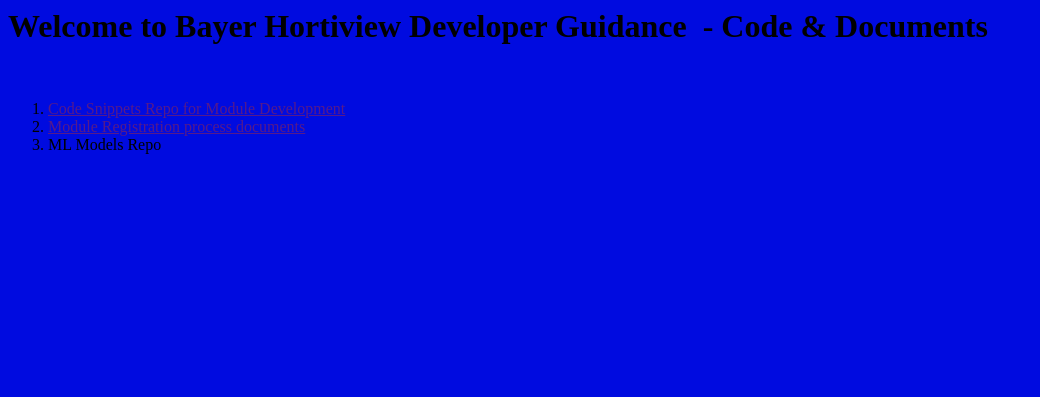
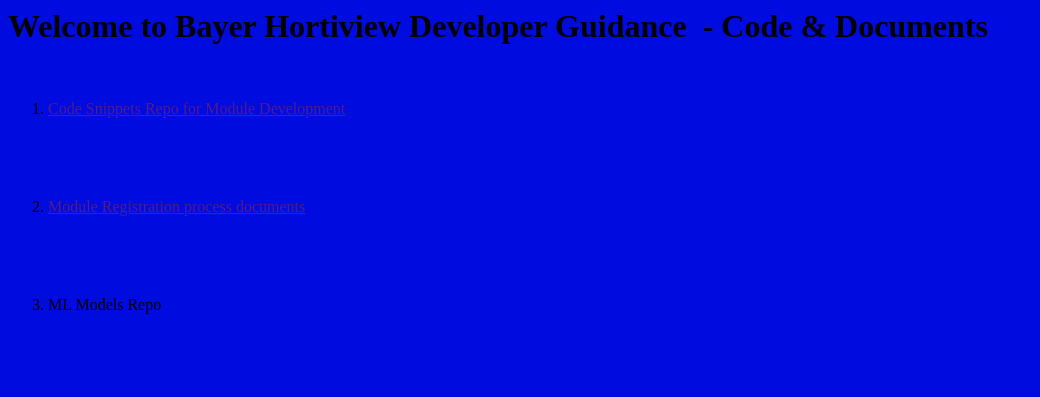
Before and after one commit to umaranit/samplegithubpage, a plain HTML site: page index.html in a window 1280 px wide. Shown: the whole page, without its empty margins (0-1040 px from the left). Drawn offline with Linux system fonts and the light colour scheme.

Commit message:
test changes

```diff
--- a/index.html
+++ b/index.html
@@ -10,9 +10,9 @@
     <br>
     <p>
         <ol>
-            <li><a href="">Code Snippets Repo for Module Development</a><br></li>
-<li><a href="">Module Registration process documents</a><br></li>
-<li><a href></a>ML Models Repo</li>
+            <li style="padding-bottom:5em;"><a href="">Code Snippets Repo for Module Development</a><br></li>
+<li style="padding-bottom:5em;"><a href="">Module Registration process documents</a><br></li>
+<li style="padding-bottom:5em;"><a href></a>ML Models Repo</li>
         </ol>
 
 
```
